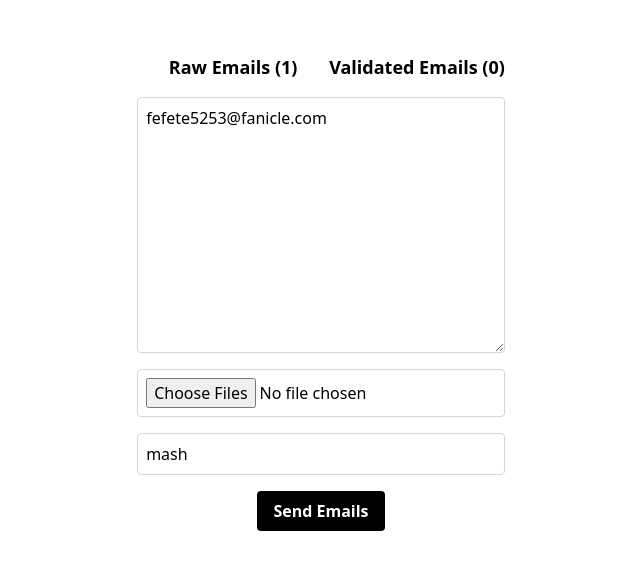
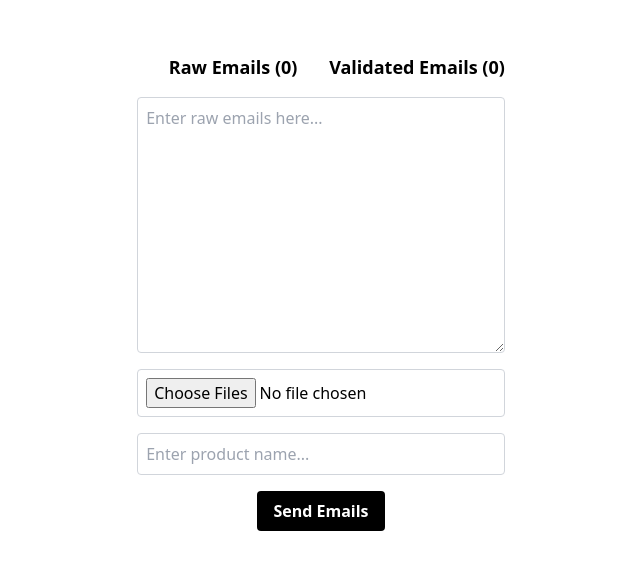
Before and after one commit to kpaool/verifier, a SvelteKit app: page /verify-emails in a window 1280 px wide. Shown: the part 108-678 px from the top of the page, without its empty margins (319-959 px from the left). Built offline with nearby package versions, Linux system fonts and the light colour scheme.

Commit message:
auto send

```diff
--- a/src/routes/verify-emails/+page.svelte
+++ b/src/routes/verify-emails/+page.svelte
@@ -2,9 +2,9 @@
     import {isValidated} from "$lib/utils"
     import {emailVariations} from '$lib/data/emails'
 
-    let emails= $state("fefete5253@fanicle.com")
+    let emails= $state("")
     let verifiedEmails= $state("")
-    let product=$state("mash")
+    let product=$state("")
     let isUpdating =$state(false)
     let emailCount = $derived(emails==""?0:emails.split("\n").length)
     let verifiedEmailCount = $derived(verifiedEmails==""?0:verifiedEmails.split("\n").length)
```
